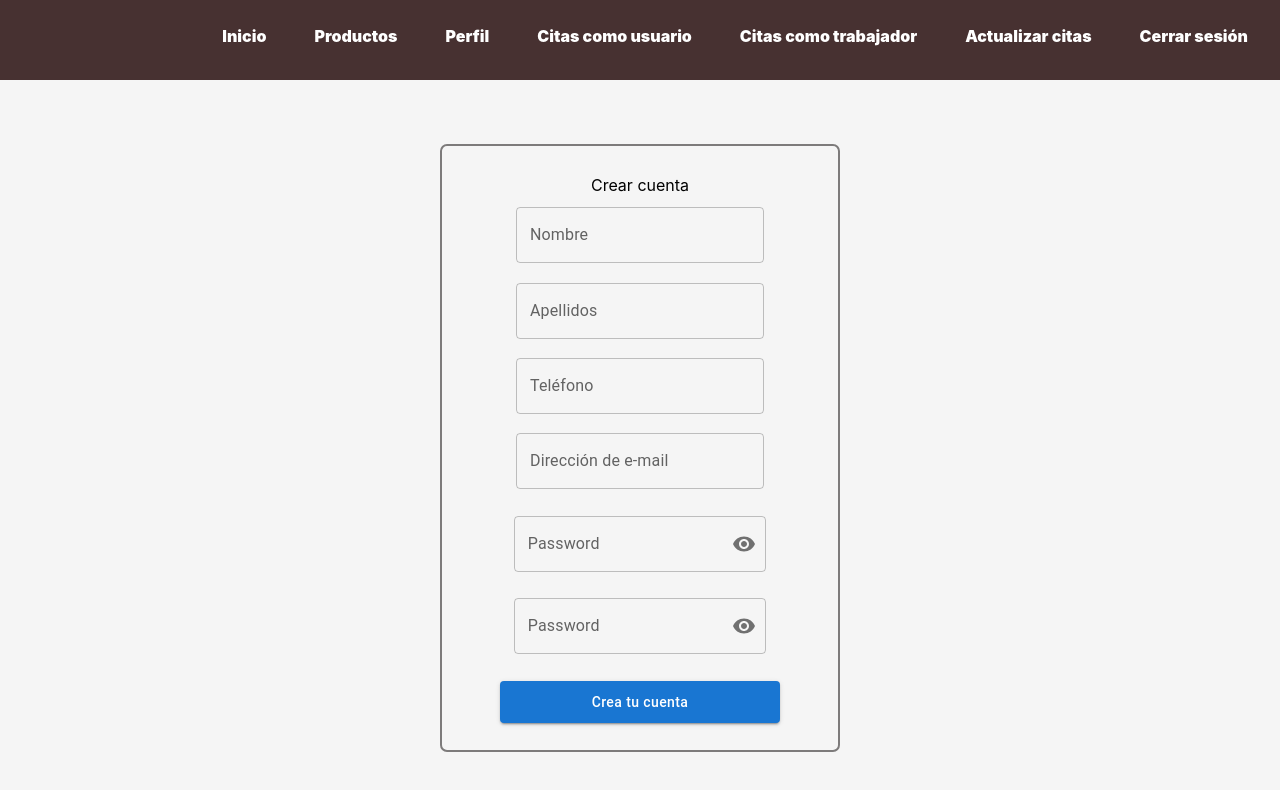
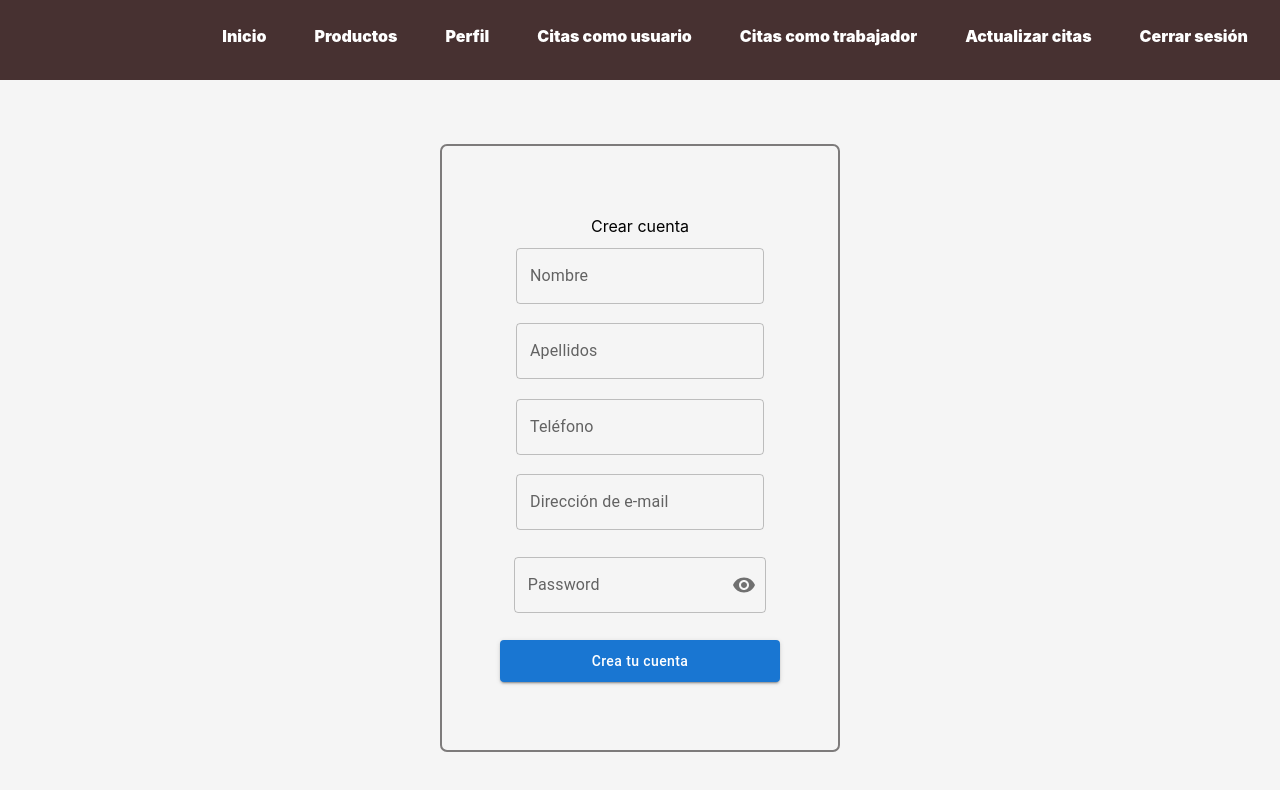
Before and after one commit to martaguillemolmos/frontedtattostudio, a React (Vite) app: page /register in a window 1280 px wide. Shown: the top 790 px of the page. Built offline with nearby package versions, Linux system fonts and the light colour scheme.

Commit message:
feat: Discovered an error in the code to validate whether the user has credentials or not, to not allow them to access certain parts of the website.

```diff
--- a/src/pages/Appointments/AppointmentSuperAdmin/AppointmentSuperAdmin.jsx
+++ b/src/pages/Appointments/AppointmentSuperAdmin/AppointmentSuperAdmin.jsx
@@ -37,7 +37,7 @@
     };
    useEffect (() => {
     console.log("aqui entra")
-    if(rdxToken !== ""){
+    if(rdxToken.credentials !== ""){
       console.log("aqui tambien 1")
         const token = rdxToken.credentials.token;
         const decoredToken =jwtDecode(token)
--- a/src/pages/Appointments/Appointments.jsx
+++ b/src/pages/Appointments/Appointments.jsx
@@ -41,7 +41,7 @@
 
   //Utilizamos este useEffect para que, en el caso que alguien ya se haya logeado, no pueda acceder a esta vista.
   useEffect(() => {
-    if(rdxToken !== ""){
+    if(rdxToken.credentials !== ""){
       const token = rdxToken.credentials.token;
       const decoredToken = jwtDecode(token)
       if (decoredToken !== "super_admin" && appointments.length === 0){
--- a/src/pages/AppointmentsWorkers/AppointmentsWorkers.jsx
+++ b/src/pages/AppointmentsWorkers/AppointmentsWorkers.jsx
@@ -40,7 +40,7 @@
 
   //Utilizamos este useEffect para que, en el caso que alguien ya se haya logeado, no pueda acceder a esta vista.
   useEffect(() => {
-    if(rdxToken !== ""){
+    if(rdxToken.credentials !== ""){
       const token = rdxToken.credentials.token;
       const decoredToken = jwtDecode(token)
       if (decoredToken !== "admin" && appointments.length === 0){
--- a/src/pages/Password/Password.jsx
+++ b/src/pages/Password/Password.jsx
@@ -38,7 +38,7 @@
       };
 
   useEffect(() => {
-    if (rdxToken == "") {
+    if (rdxToken.credentials == "") {
       navigate("/");
     }
   }, [rdxToken]);
--- a/src/pages/Register/Register.jsx
+++ b/src/pages/Register/Register.jsx
@@ -188,15 +188,7 @@
             functionProp={functionHandler}
             functionBlur={errorCheck}
           />
-          <InputPassword
-            className="inputRegister"
-            name={"password"}
-            pattern={passwordPattern}
-            label={"Confirma tu contraseña"}
-            maxLength={"12"}
-            functionProp={functionHandler}
-            functionBlur={errorCheck}
-          />
+
           <div>{registerDataError.passwordError}</div>
           <Button variant="contained" className ="button" onClick={createUser} style={{ textTransform: 'none', fontFamily:'' }}>Crea tu cuenta</Button>
           </div>
--- a/src/pages/StatusAppointment/StatusAppointment.jsx
+++ b/src/pages/StatusAppointment/StatusAppointment.jsx
@@ -36,7 +36,7 @@
         }));
       };
     useEffect (() => {
-        if(rdxToken !== ""){
+        if(rdxToken.credentials !== ""){
             const token = rdxToken.credentials.token;
             const decoredToken = jwtDecode(token)
             console.log(decoredToken)
--- a/src/pages/Users/Users.jsx
+++ b/src/pages/Users/Users.jsx
@@ -14,7 +14,7 @@
   const [msgError, setMsgError] = useState("");
 
   useEffect(() => {
-    if (rdxToken !== "") {
+    if (rdxToken.credentials !== "") {
       const token = rdxToken.credentials.token;
       const decoredToken = jwtDecode(token);
       console.log(decoredToken);
--- a/src/services/apiCalls.js
+++ b/src/services/apiCalls.js
@@ -5,7 +5,7 @@
 //Usuario
 //Registrar
 export const registerUser = async (body) => {
-    return await axios.post (`/user`, body)
+    return await axios.post (`${hostURL}/user`, body)
 }
 
 //Login
```
Also changed, not shown: src/common/Box/Box.jsx (added, +15 -0 lines).
